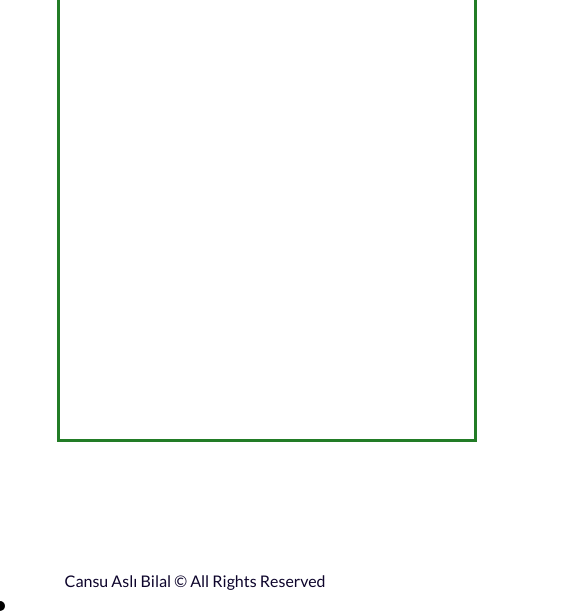
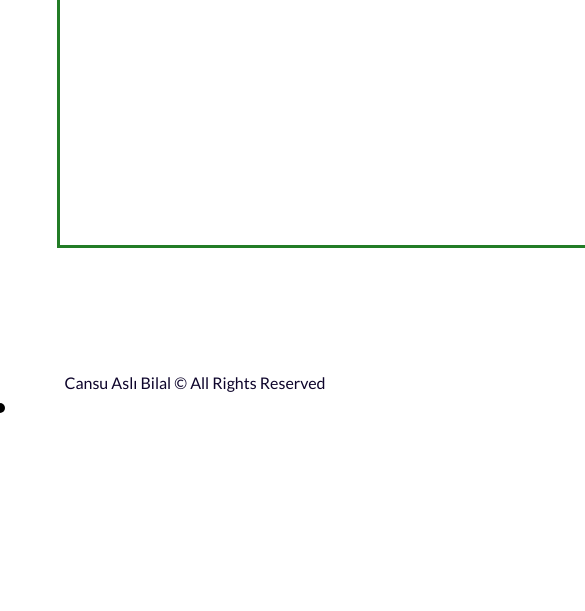
Before and after one commit to Cansu-1907/Finalwork-Cansu, a plain HTML site: page Frontend/pages/tutorial.html in a window 390 px wide. Shown: the part 341-952 px from the top of the page, 585 px wide, since content can reach past the window. After the commit the page ends 844 px from the top, so only its background shows below. Drawn offline with Linux system fonts and the light colour scheme; grey boxes are pictures that could not be loaded.

Commit message:
Responsive

```diff
--- a/Frontend/scripts/canvas.js
+++ b/Frontend/scripts/canvas.js
@@ -1,4 +1,4 @@
-export default function canvas(height) {
+export default function canvas() {
   // get canvas element and 2d context
   const canvas = document.getElementById("canvas");
   const ctx = canvas.getContext("2d");
@@ -24,13 +24,21 @@ export default function canvas(height) {
     cursor.style.backgroundColor = colorPicker.value;
   });
 
-  const newWidth =
-    parseInt(
-      window.getComputedStyle(canvasContainer).getPropertyValue("width")
-    ) - 6;
-  ctx.canvas.setAttribute("width", `${newWidth}px`);
+  // const newWidth =
+  //   parseInt(
+  //     window.getComputedStyle(canvasContainer).getPropertyValue("width")
+  //   ) - 6;
+  // ctx.canvas.setAttribute("width", `${newWidth}px`);
 
-  ctx.canvas.setAttribute("height", height);
+  ctx.canvas.setAttribute(
+    "width",
+    window.getComputedStyle(canvasContainer).getPropertyValue("width")
+  );
+
+  ctx.canvas.setAttribute(
+    "height",
+    window.getComputedStyle(canvasContainer).getPropertyValue("height")
+  );
 
   // set initial brush color and size
   let brushColor = "#000000";
--- a/Frontend/scripts/draw.js
+++ b/Frontend/scripts/draw.js
@@ -1,5 +1,5 @@
 import canvas from "./canvas.js";
 import popup from "./popup.js";
 
-canvas(562);
+canvas();
 popup();
--- a/Frontend/scripts/tutorial.js
+++ b/Frontend/scripts/tutorial.js
@@ -1,5 +1,5 @@
 import canvas from "./canvas.js";
 import popup from "./popup.js";
 
-canvas(450);
+canvas();
 popup();
--- a/Frontend/styles/style.css
+++ b/Frontend/styles/style.css
@@ -30,20 +30,20 @@
   --font-family-admin-category-options-p: Lato Regular;
 
   /* font size */
-  --font-size-h1: 70px;
-  --font-size-p: 25px;
+  --font-size-h1: 58px;
+  --font-size-p: 22px;
   --font-size-nav-a: 35px;
-  --font-size-gallery-flashcard-p: 25px;
-  --font-size-category-flashcard-h2: 45px;
-  --font-size-category-flashcard-p: 32px;
+  --font-size-gallery-flashcard-p: 22px;
+  --font-size-category-flashcard-h2: 36px;
+  --font-size-category-flashcard-p: 26px;
   --font-size-category-option-p: 25px;
   --font-size-achievement-h2: 25px;
   --font-size-achievement-p: 18px;
   --font-size-form-h1: 45px;
   --font-size-form-input: 20px;
   --font-size-form-button: 25px;
-  --font-size-form-p: 25px;
-  --font-size-welcome: 50px;
+  --font-size-form-p: 20px;
+  --font-size-welcome: 42px;
   --font-size-admin-category-options-p: 18px;
 }
 
@@ -342,6 +342,7 @@ nav #nav-items-container span {
   border: 3px solid var(--color-green);
   border-top: none;
   cursor: none;
+  height: 100%;
 }
 
 #canvas-container {
@@ -351,7 +352,7 @@ nav #nav-items-container span {
 
 #canvas-wrapper {
   width: 100%;
-  /* height: 562px; */
+  height: 562px;
 }
 
 #canvas-options {
@@ -531,7 +532,7 @@ nav #nav-items-container span {
 
 .category-h2-container {
   background-color: var(--color-red);
-  padding: 15px 50px;
+  padding: 15px 25px;
 }
 
 .category-h2-container h2 {
@@ -544,7 +545,7 @@ nav #nav-items-container span {
   display: grid;
   grid-template-columns: repeat(5, 1fr);
   gap: 15px;
-  padding: 50px;
+  padding: 25px;
 }
 
 .category-item a {
@@ -599,6 +600,10 @@ nav #nav-items-container span {
 #tutorial-canvas-container {
   width: 800px;
   height: auto;
+}
+
+#tutorial-canvas-container #canvas-wrapper {
+  height: 450px;
 }
 
 #tutorial-canvas-container img {
@@ -932,7 +937,7 @@ nav #nav-items-container-admin span {
   display: grid;
   grid-template-columns: repeat(3, 1fr);
   gap: 15px;
-  padding: 50px;
+  padding: 25px;
 }
 
 #admin-categories-container .category-item p {
@@ -963,7 +968,7 @@ nav #nav-items-container-admin span {
   display: flex;
   justify-content: space-between;
   align-items: center;
-  padding: 15px 30px 15px 50px;
+  padding: 15px 15px 15px 25px;
 }
 
 #admin-categories-container .category-h2-container span {
@@ -1109,3 +1114,136 @@ select {
   padding: 8px 10px;
   border: none;
 }
+
+/*      RESPONSIVE     */
+
+@media screen and (max-width: 1440px) {
+  :root {
+    /* font size */
+    --font-size-h1: 50px;
+    --font-size-p: 20px;
+    --font-size-nav-a: 26px;
+    --font-size-gallery-flashcard-p: 22px;
+    --font-size-category-flashcard-h2: 32px;
+    --font-size-category-flashcard-p: 26px;
+    --font-size-category-option-p: 25px;
+    --font-size-achievement-h2: 25px;
+    --font-size-achievement-p: 18px;
+    --font-size-form-h1: 45px;
+    --font-size-form-input: 20px;
+    --font-size-form-button: 22px;
+    --font-size-form-p: 20px;
+    --font-size-welcome: 36px;
+    --font-size-admin-category-options-p: 18px;
+  }
+
+  nav #nav-items-container {
+    width: 55%;
+  }
+
+  #home-header-information-container {
+    height: 450px;
+  }
+
+  #draw-main-container,
+  #categories-main-container,
+  #categories-admin-main,
+  #gallery-main-container,
+  #achievements-main-container,
+  #tutorial-main-container,
+  #achievements-admin-main {
+    padding: 75px 7% 40px 7%;
+  }
+
+  #login-form-container form,
+  #sign-form-container form {
+    row-gap: 60px;
+  }
+
+  #canvas-container {
+    width: 800px;
+  }
+
+  #canvas-wrapper {
+    height: 450px;
+  }
+
+  #tutorial-canvas-container {
+    width: 600px;
+  }
+
+  #tutorial-canvas-container #canvas-wrapper {
+    height: 337px;
+  }
+
+  .admin-category-option-container,
+  .admin-achievement-option-container {
+    margin-left: -144px;
+  }
+
+  #admin-categories-container .category-items-container {
+    grid-template-columns: repeat(2, 1fr);
+  }
+
+  .admin-category-options {
+    padding: 0 50px;
+  }
+
+  #add-tutorial-form label {
+    font-size: 22px;
+  }
+
+  nav #nav-items-container-admin {
+    width: 35%;
+  }
+
+  #achievements-footer {
+    margin-top: 0;
+  }
+
+  #categories-container {
+    row-gap: 60px;
+  }
+}
+
+@media screen and (max-width: 1280px) {
+  :root {
+    /* font size */
+    --font-size-h1: 50px;
+    --font-size-p: 18px;
+    --font-size-nav-a: 24px;
+    --font-size-gallery-flashcard-p: 22px;
+    --font-size-category-flashcard-h2: 32px;
+    --font-size-category-flashcard-p: 26px;
+    --font-size-category-option-p: 25px;
+    --font-size-achievement-h2: 25px;
+    --font-size-achievement-p: 18px;
+    --font-size-form-h1: 45px;
+    --font-size-form-input: 20px;
+    --font-size-form-button: 22px;
+    --font-size-form-p: 20px;
+    --font-size-welcome: 36px;
+    --font-size-admin-category-options-p: 18px;
+  }
+
+  #gallery-items-container {
+    grid-template-columns: repeat(4, 1fr);
+  }
+  #home-header-information-container {
+    height: 400px;
+  }
+
+  #draw-main-container,
+  #categories-main-container,
+  #categories-admin-main,
+  #gallery-main-container,
+  #achievements-main-container,
+  #tutorial-main-container,
+  #achievements-admin-main {
+    padding: 50px 7% 40px 7%;
+  }
+
+  .admin-category-options {
+    padding: 0 45px;
+  }
+}
```
Also changed, not shown: 1 other file.
